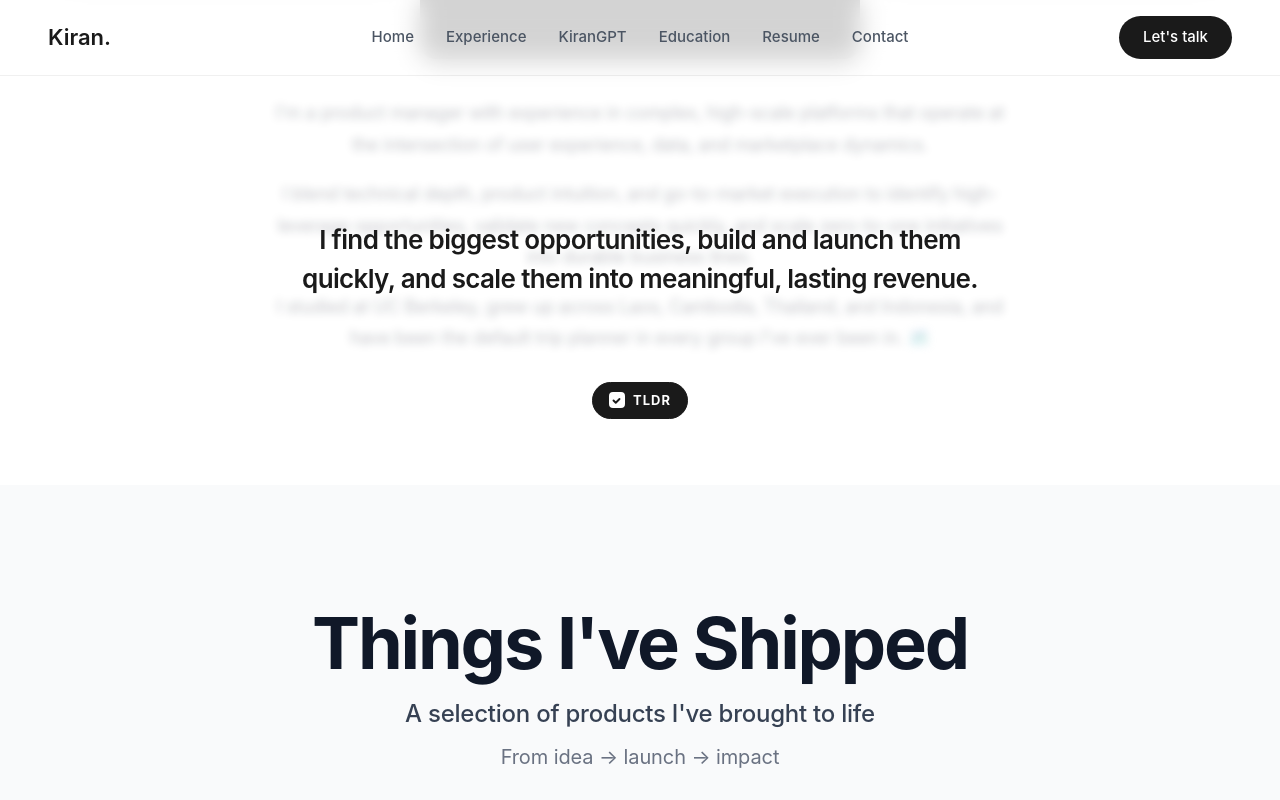
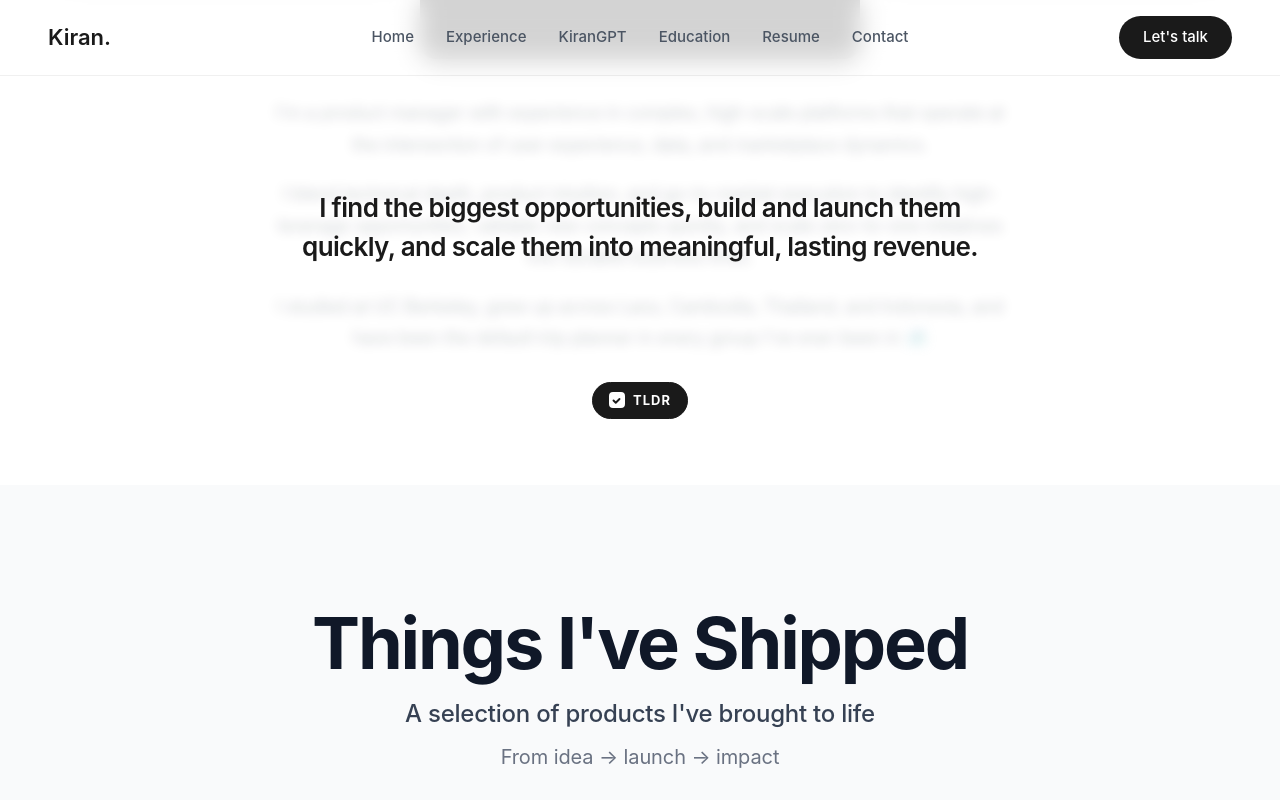
Before and after one commit to kirandel/portfolio-v2, a React (Vite) app: page / in a window 1280 px wide. Both pictures are taken after a click on the button "TLDR". Shown: the part 663-1463 px from the top of the page. Built offline with nearby package versions, Linux system fonts and the light colour scheme; grey boxes are pictures that could not be loaded.

Commit message:
fix: resolve Babel parse error with emoji in JSX
Replace raw Unicode surrogate with React entity and fix overlay positioning.

```diff
--- a/src/App.tsx
+++ b/src/App.tsx
@@ -307,8 +307,8 @@ export default function App() {
           <div
             className="transition-all duration-500"
             style={{
-              filter: isTldrExpanded ? 'blur(4px)' : 'blur(0px)',
-              opacity: isTldrExpanded ? 0.25 : 1,
+              filter: isTldrExpanded ? 'blur(6px)' : 'blur(0px)',
+              opacity: isTldrExpanded ? 0.2 : 1,
               userSelect: isTldrExpanded ? 'none' : 'auto',
               pointerEvents: isTldrExpanded ? 'none' : 'auto',
               marginBottom: '28px',
@@ -321,11 +321,11 @@ export default function App() {
               {"I blend technical depth, product intuition, and go-to-market execution to identify high-leverage opportunities, validate new concepts quickly, and scale zero-to-one initiatives into durable business lines."}
             </p>
             <p className="text-gray-900" style={{ fontSize: '18px', lineHeight: '1.75', fontWeight: '400', letterSpacing: '-0.01em' }}>
-              {"I studied at UC Berkeley, grew up across Laos, Cambodia, Thailand, and Indonesia, and have been the default trip planner in every group I've ever been in. \uD83D\uDDFA\uFE0F"}
+              {"I studied at UC Berkeley, grew up across Laos, Cambodia, Thailand, and Indonesia, and have been the default trip planner in every group I've ever been in "}&#x1F5FA;&#xFE0F;
             </p>
           </div>
 
-          {/* TLDR checkbox — styled as a prominent pill tag */}
+          {/* TLDR checkbox — styled as a prominent pill */}
           <button
             onClick={() => setIsTldrExpanded(!isTldrExpanded)}
             className="inline-flex items-center gap-2 transition-all duration-200"
@@ -367,16 +367,20 @@ export default function App() {
             </span>
           </button>
 
-          {/* TLDR summary — absolutely positioned, centered over the blurred text */}
+          {/* TLDR summary — absolutely centered over the paragraph block */}
           <div
             style={{
               position: 'absolute',
-              top: '50%',
+              top: 0,
               left: 0,
               right: 0,
-              transform: isTldrExpanded ? 'translateY(-60%)' : 'translateY(-50%)',
+              bottom: '80px',
+              display: 'flex',
+              alignItems: 'center',
+              justifyContent: 'center',
               pointerEvents: isTldrExpanded ? 'auto' : 'none',
               opacity: isTldrExpanded ? 1 : 0,
+              transform: isTldrExpanded ? 'translateY(0)' : 'translateY(10px)',
               transition: 'opacity 0.45s ease, transform 0.45s ease',
               padding: '0 16px',
             }}
@@ -388,6 +392,7 @@ export default function App() {
                 fontWeight: '600',
                 color: '#1a1a1a',
                 letterSpacing: '-0.025em',
+                textAlign: 'center',
               }}
             >
               {"I find the biggest opportunities, build and launch them quickly, and scale them into meaningful, lasting revenue."}
```
